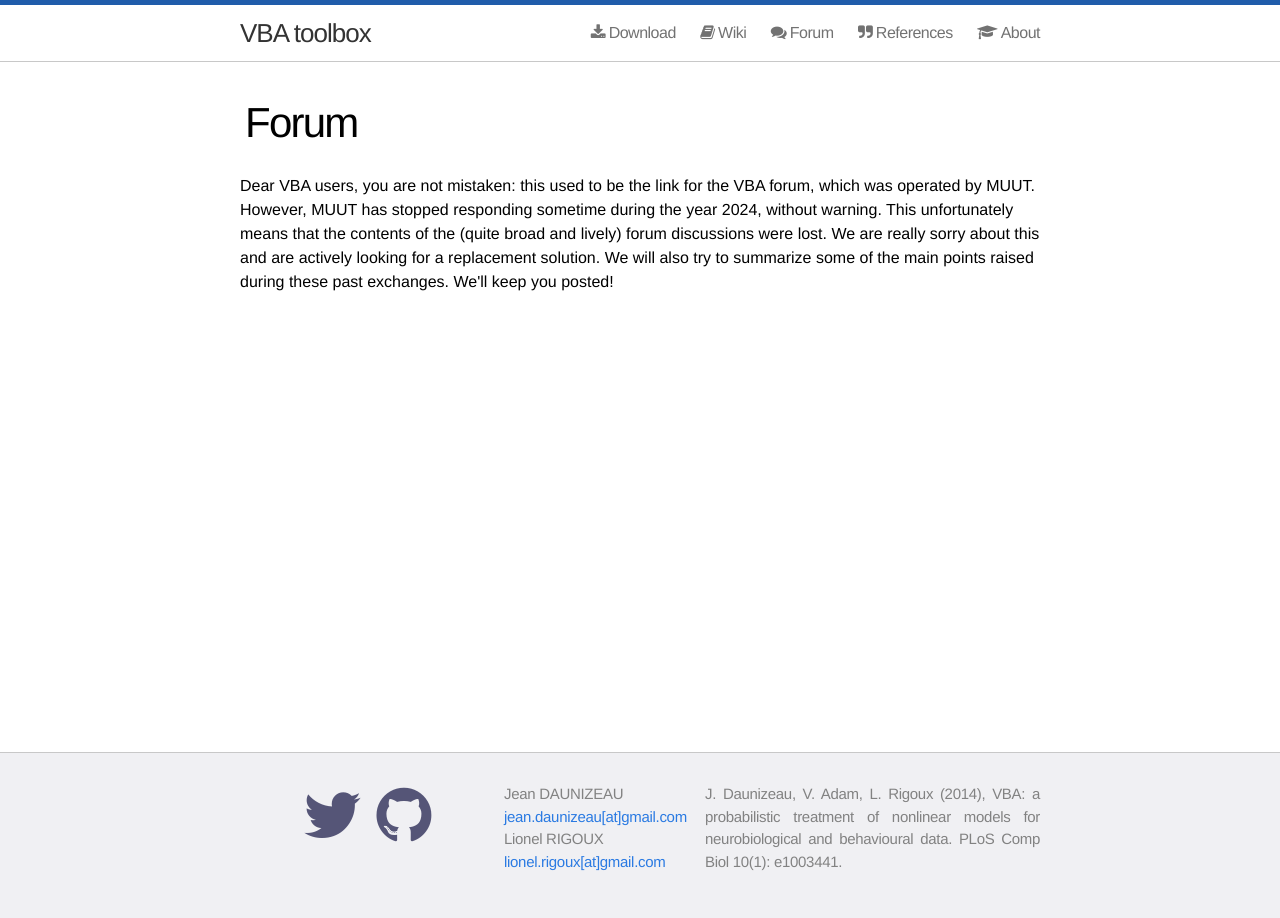
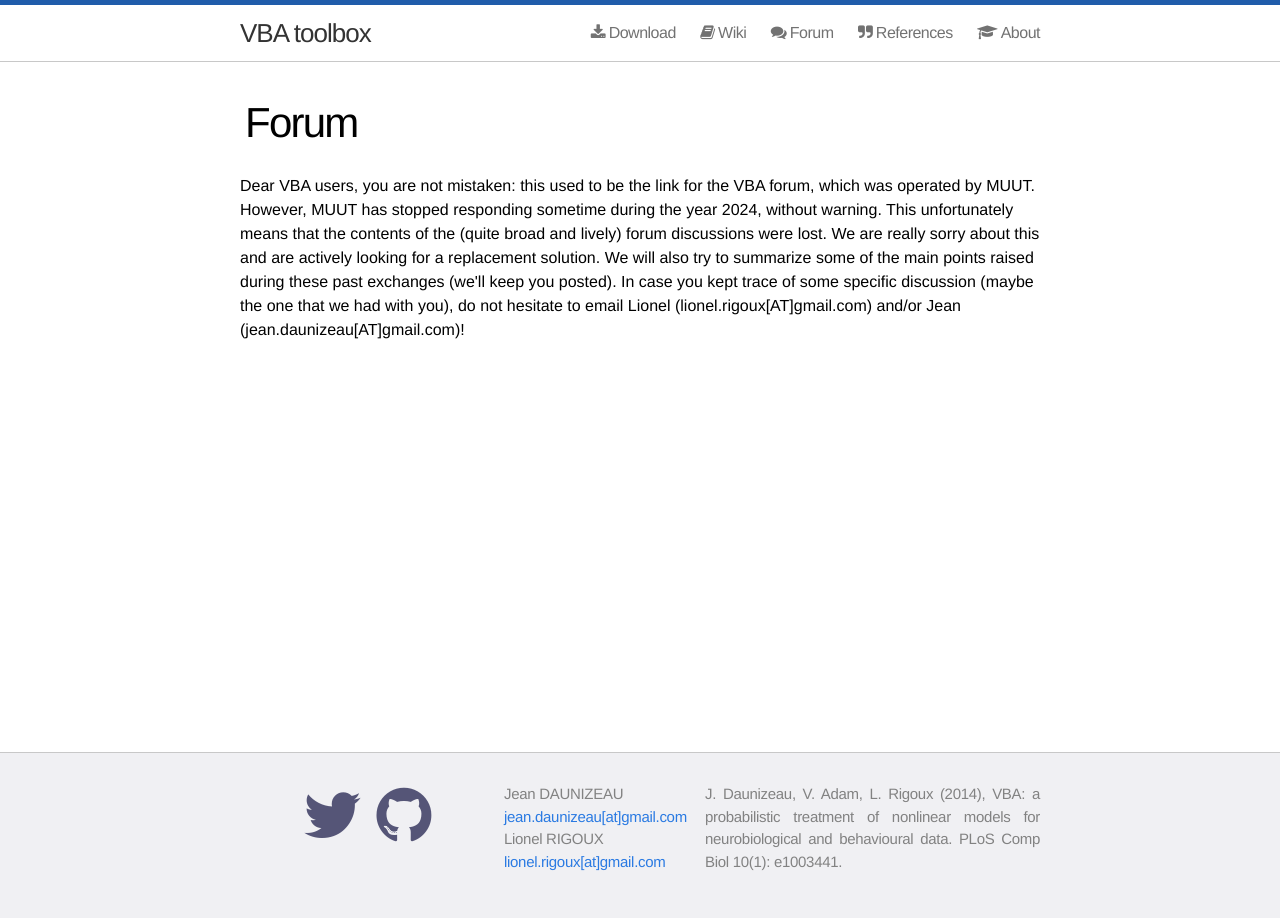
Before and after one commit to MBB-team/VBA-toolbox, a Jekyll site: the page built from forum/index.html, in a window 1280 px wide. Built offline with Jekyll 4.4.1, drawn with Linux system fonts in a browser that asks for light colours; nearby versions of some CDN libraries.

Commit message:
Update index.html

```diff
--- a/forum/index.html
+++ b/forum/index.html
@@ -4,7 +4,7 @@
 
 ---
 
-Dear VBA users, you are not mistaken: this used to be the link for the VBA forum, which was operated by MUUT. However, MUUT has stopped responding sometime during the year 2024, without warning. This unfortunately means that the contents of the (quite broad and lively) forum discussions were lost. We are really sorry about this and are actively looking for a replacement solution. We will also try to summarize some of the main points raised during these past exchanges. We'll keep you posted!
+Dear VBA users, you are not mistaken: this used to be the link for the VBA forum, which was operated by MUUT. However, MUUT has stopped responding sometime during the year 2024, without warning. This unfortunately means that the contents of the (quite broad and lively) forum discussions were lost. We are really sorry about this and are actively looking for a replacement solution. We will also try to summarize some of the main points raised during these past exchanges (we'll keep you posted). In case you kept trace of some specific discussion (maybe the one that we had with you), do not hesitate to email Lionel (lionel.rigoux[AT]gmail.com) and/or Jean (jean.daunizeau[AT]gmail.com)!
 
 
 
```
